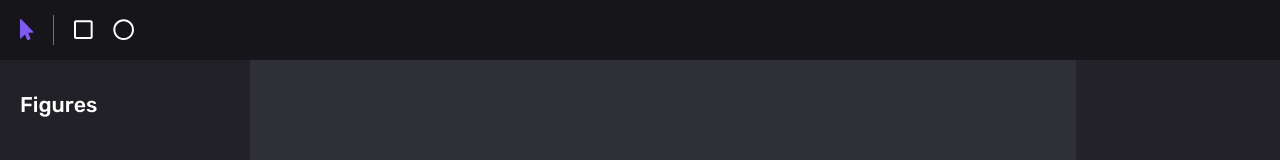
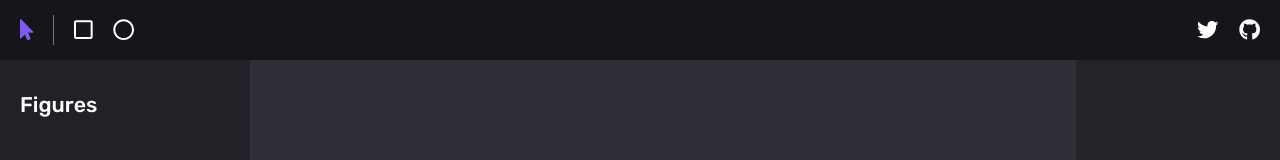
Before and after one commit to afternoon2/svg-gradient-editor, a React (Create React App) app: page / in a window 1280 px wide. Shown: the top 160 px of the page. Built offline with nearby package versions, Linux system fonts and the light colour scheme.

Commit message:
refactor(toolbar): add social media links section

```diff
--- a/package.json
+++ b/package.json
@@ -5,6 +5,7 @@
   "homepage": "https://afternoon2.github.io/svg-gradient-editor",
   "dependencies": {
     "@fortawesome/fontawesome-svg-core": "^1.2.26",
+    "@fortawesome/free-brands-svg-icons": "^5.12.0",
     "@fortawesome/free-regular-svg-icons": "^5.12.0",
     "@fortawesome/free-solid-svg-icons": "^5.12.0",
     "@fortawesome/react-fontawesome": "^0.1.8",
--- /dev/null
+++ b/src/components/common/link_icon/LinkIcon.tsx
@@ -0,0 +1,37 @@
+import React, { useContext } from 'react';
+import { FontAwesomeIcon, FontAwesomeIconProps } from '@fortawesome/react-fontawesome';
+import styled, { ThemeContext } from 'styled';
+import { IconProp } from '@fortawesome/fontawesome-svg-core';
+
+interface Props {
+  icon: IconProp;
+  size: FontAwesomeIconProps['size'];
+  onClick?: (event: React.MouseEvent) => void;
+  href: string;
+}
+
+const StyledLink = styled.a`
+  text-decoration: none;
+  display: flex;
+  align-items: center;
+  justify-content: center;
+  padding: 10px;
+  margin: 0;
+  outline: none;
+  background-color: transparent;
+`;
+
+const LinkIcon: React.FC<Props> = ({ icon, onClick, href, size }) => {
+  const theme = useContext(ThemeContext);
+  const [color, setColor] = React.useState<string>('');
+
+  React.useEffect(() => setColor(theme.colors.textPrimary), [theme]);
+
+  return (
+    <StyledLink onClick={onClick} href={href} target="_blank">
+      <FontAwesomeIcon icon={icon} size={size} color={color} />
+    </StyledLink>
+  );
+};
+
+export default LinkIcon;
--- /dev/null
+++ b/src/components/common/link_icon/index.ts
@@ -0,0 +1,3 @@
+import LinkIcon from './LinkIcon';
+
+export default LinkIcon;
--- a/src/components/common/radio_icon/RadioIcon.styled.ts
+++ b/src/components/common/radio_icon/RadioIcon.styled.ts
@@ -7,7 +7,6 @@ export const StyledLabel = styled.label`
   outline: none;
   border: none;
   background-color: transparent;
-  border-radius: 6px;
   cursor: pointer;
   position: relative;
   overflow: hidden;
--- a/src/components/common/tooltip/Tooltip.styled.ts
+++ b/src/components/common/tooltip/Tooltip.styled.ts
@@ -1,7 +1,7 @@
 import styled, { css } from 'styled';
 import { FlattenSimpleInterpolation } from 'styled-components';
 import { Direction } from './types';
-import { setLightness } from 'polished';
+import { setLightness, modularScale } from 'polished';
 
 export const StyledWrapper = styled.div`
   display: inherit;
@@ -23,6 +23,9 @@ export const StyledContent = styled.p<StyledContentProps>`
          padding: 10px 15px;
          font-family: ${(props): string => props.theme.font};
          font-size: 12px;
+         min-width: 50px;
+         text-align: center;
+         line-height: ${modularScale(1)};
          ${(props): FlattenSimpleInterpolation | string => {
            switch (props.direction) {
              case 'top':
--- a/src/components/common/tooltip/Tooltip.tsx
+++ b/src/components/common/tooltip/Tooltip.tsx
@@ -18,9 +18,9 @@ const Tooltip: React.FC<Props> = ({ children, content, direction, distance = 0 }
   const onMouseLeave = React.useCallback(() => setHidden(true), []);
 
   return (
-    <StyledWrapper data-tooltip onMouseEnter={onMouseEnter} onMouseLeave={onMouseLeave}>
+    <StyledWrapper onMouseEnter={onMouseEnter} onMouseLeave={onMouseLeave}>
       {children}
-      <span data-tooltip-trigger aria-describedby={id}></span>
+      <span aria-describedby={id}></span>
       {!hidden && (
         <StyledContent id={id} direction={direction} distance={distance}>
           {content}
--- a/src/components/compound/screen/Screen.tsx
+++ b/src/components/compound/screen/Screen.tsx
@@ -11,8 +11,6 @@ const StyledContainer = styled.main`
   background-color: ${(props): string => setLightness(0.2, props.theme.colors.background)};
 `;
 
-const Screen: React.FC = () => (
-  <StyledContainer />
-);
+const Screen: React.FC = () => <StyledContainer />;
 
 export default Screen;
--- a/src/components/compound/toolbar/Toolbar.tsx
+++ b/src/components/compound/toolbar/Toolbar.tsx
@@ -1,14 +1,16 @@
 import React from 'react';
 import { faMousePointer } from '@fortawesome/free-solid-svg-icons';
 import { faSquare, faCircle } from '@fortawesome/free-regular-svg-icons';
+import { faTwitter, faGithub } from '@fortawesome/free-brands-svg-icons';
+import { SizeProp } from '@fortawesome/fontawesome-svg-core';
 import ToolbarContext from '../../../context/toolbar/context';
 import RadioIcon from 'components/common/radio_icon';
 import { StyledTools } from './Toolbar.styled';
 import { ToolName } from 'context/toolbar/types';
-import { SizeProp } from '@fortawesome/fontawesome-svg-core';
 import Separator from 'components/common/separator';
 import Header from 'components/common/header';
 import Tooltip from 'components/common/tooltip';
+import LinkIcon from 'components/common/link_icon';
 
 const Toolbar: React.FC = () => {
   const FORM_NAME = 'selectedTool';
@@ -34,7 +36,7 @@ const Toolbar: React.FC = () => {
   );
 
   return (
-    <Header>
+    <Header style={{ justifyContent: 'space-between' }}>
       <StyledTools>
         <Tooltip direction="bottom" content="Select">
           <RadioIcon
@@ -71,6 +73,14 @@ const Toolbar: React.FC = () => {
           />
         </Tooltip>
       </StyledTools>
+      <StyledTools>
+        <Tooltip direction="bottom" content="Tweet about us">
+          <LinkIcon icon={faTwitter} size={RADIO_SIZE} href="" />
+        </Tooltip>
+        <Tooltip direction="bottom" content="See the code">
+          <LinkIcon icon={faGithub} size={RADIO_SIZE} href="https://github.com/afternoon2/svg-gradient-editor" />
+        </Tooltip>
+      </StyledTools>
     </Header>
   );
 };
```
Also changed, not shown: 2 other files (tests, documents, lock files or other folders).
